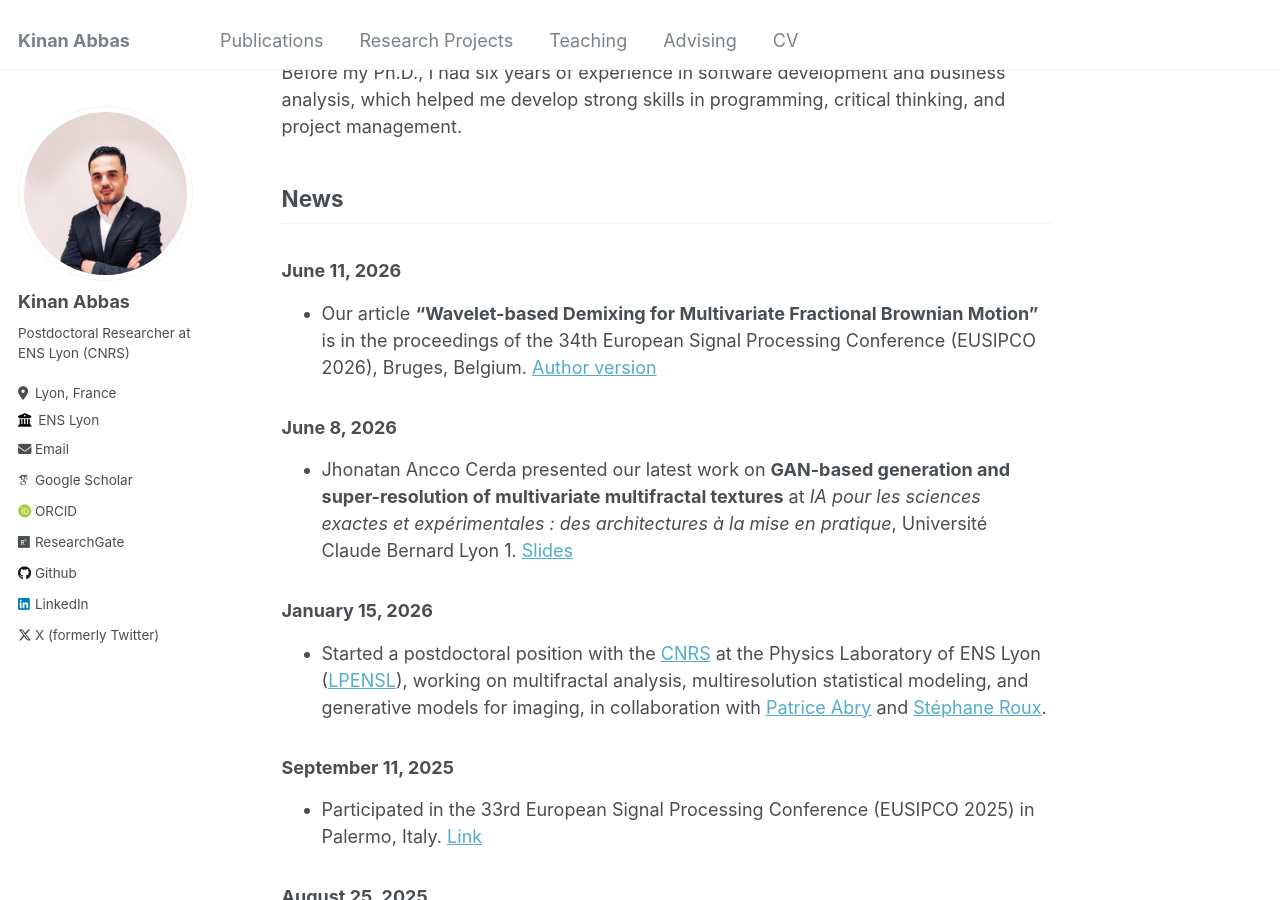
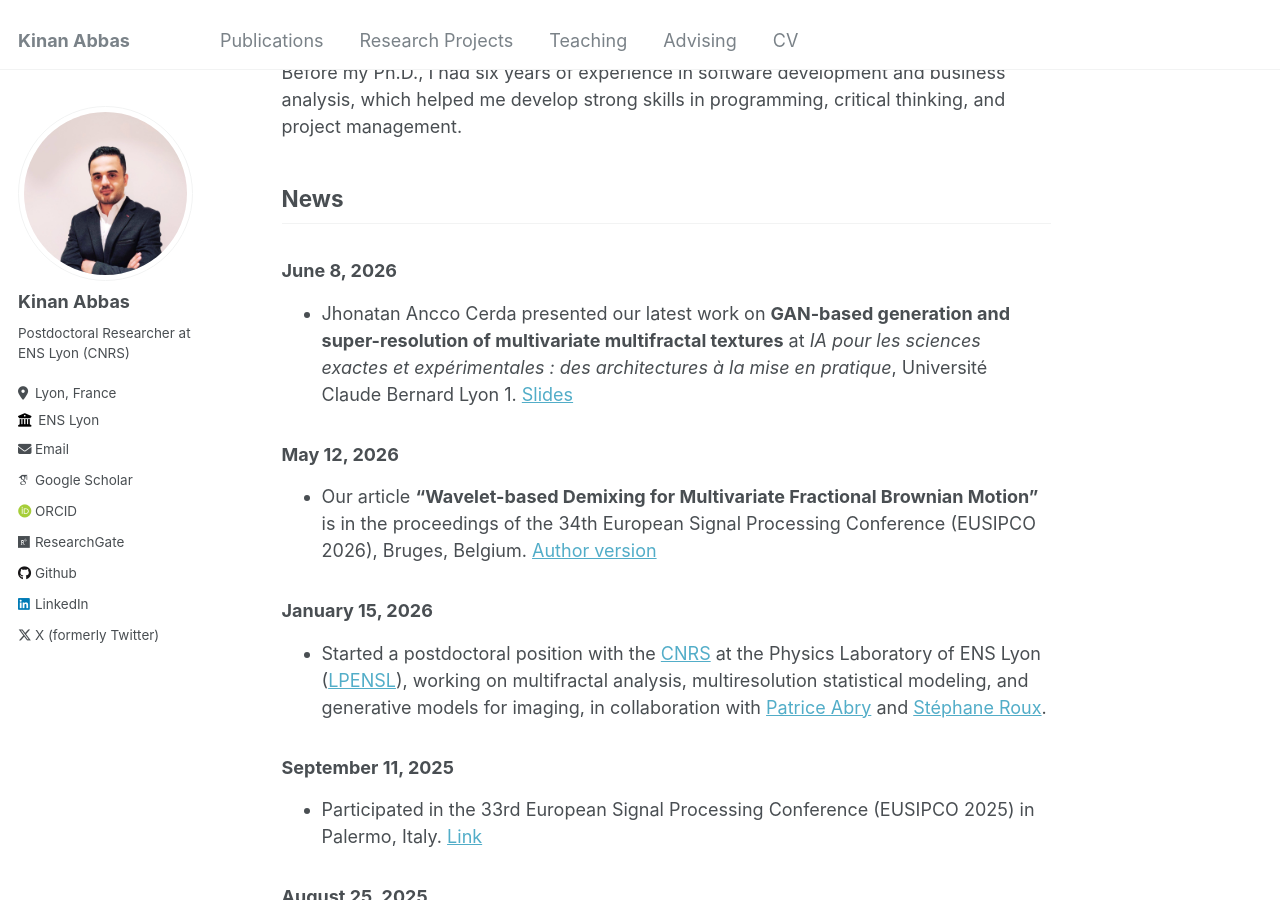
Before and after one commit to kinan3bb3s/kinan3bb3s.github.io, a Jekyll site: the page built from _pages/about.md, in a window 1280 px wide and 900 px high, scrolled down 561 px. Built offline with Jekyll 4.4.1, drawn with Linux system fonts in a browser that asks for light colours; some web fonts are replaced.

Commit message:
Update about.md

```diff
--- a/_pages/about.md
+++ b/_pages/about.md
@@ -27,11 +27,11 @@ Before my Ph.D., I had six years of experience in software development and busin
 
 
 ## News
-### June 11, 2026
-- Our article **"Wavelet-based Demixing for Multivariate Fractional Brownian Motion"** is in the proceedings of the 34th European Signal Processing Conference (EUSIPCO 2026), Bruges, Belgium. [Author version](https://kinan3bb3s.github.io/files/Eusipco26_OfBm_Demix.pdf){:target="_blank"}
-
 ### June 8, 2026
 - Jhonatan Ancco Cerda presented our latest work on **GAN-based generation and super-resolution of multivariate multifractal textures** at *IA pour les sciences exactes et expérimentales : des architectures à la mise en pratique*, Université Claude Bernard Lyon 1. [Slides](https://kinan3bb3s.github.io/files/GAN_Based_Generation_and_Super_Resolution_of_Multivariate_Multifractal_Textures.pdf){:target="_blank"}
+
+### May 12, 2026
+- Our article **"Wavelet-based Demixing for Multivariate Fractional Brownian Motion"** is in the proceedings of the 34th European Signal Processing Conference (EUSIPCO 2026), Bruges, Belgium. [Author version](https://kinan3bb3s.github.io/files/Eusipco26_OfBm_Demix.pdf){:target="_blank"}
 
 ### January 15, 2026
 - Started a postdoctoral position with the [CNRS](https://www.cnrs.fr/){:target="_blank"} at the Physics Laboratory of ENS Lyon ([LPENSL](https://www.ens-lyon.fr/PHYSIQUE/){:target="_blank"}), working on multifractal analysis, multiresolution statistical modeling, and generative models for imaging, in collaboration with [Patrice Abry](https://perso.ens-lyon.fr/patrice.abry/){:target="_blank"} and [Stéphane Roux](https://perso.ens-lyon.fr/stephane.roux/){:target="_blank"}.
```
